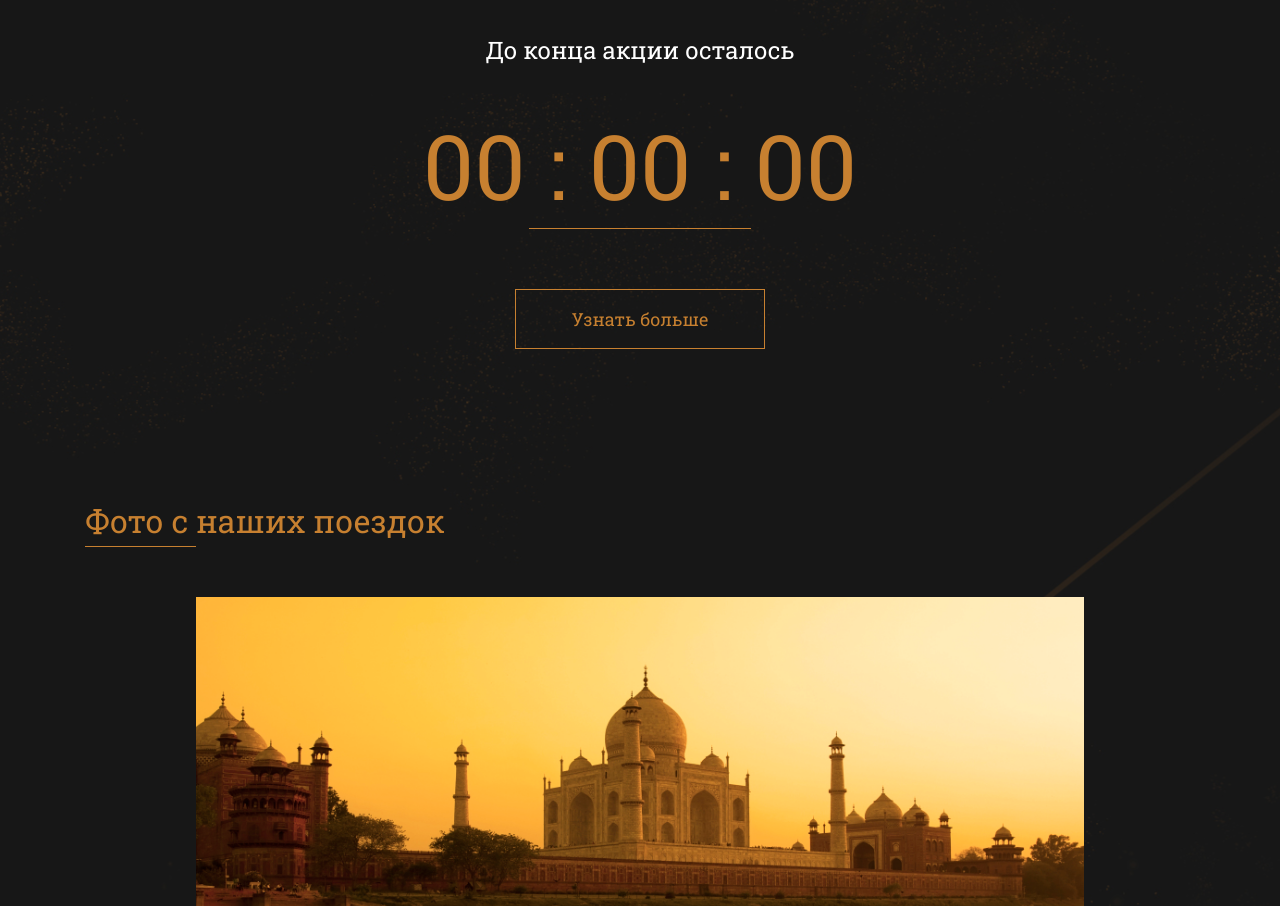
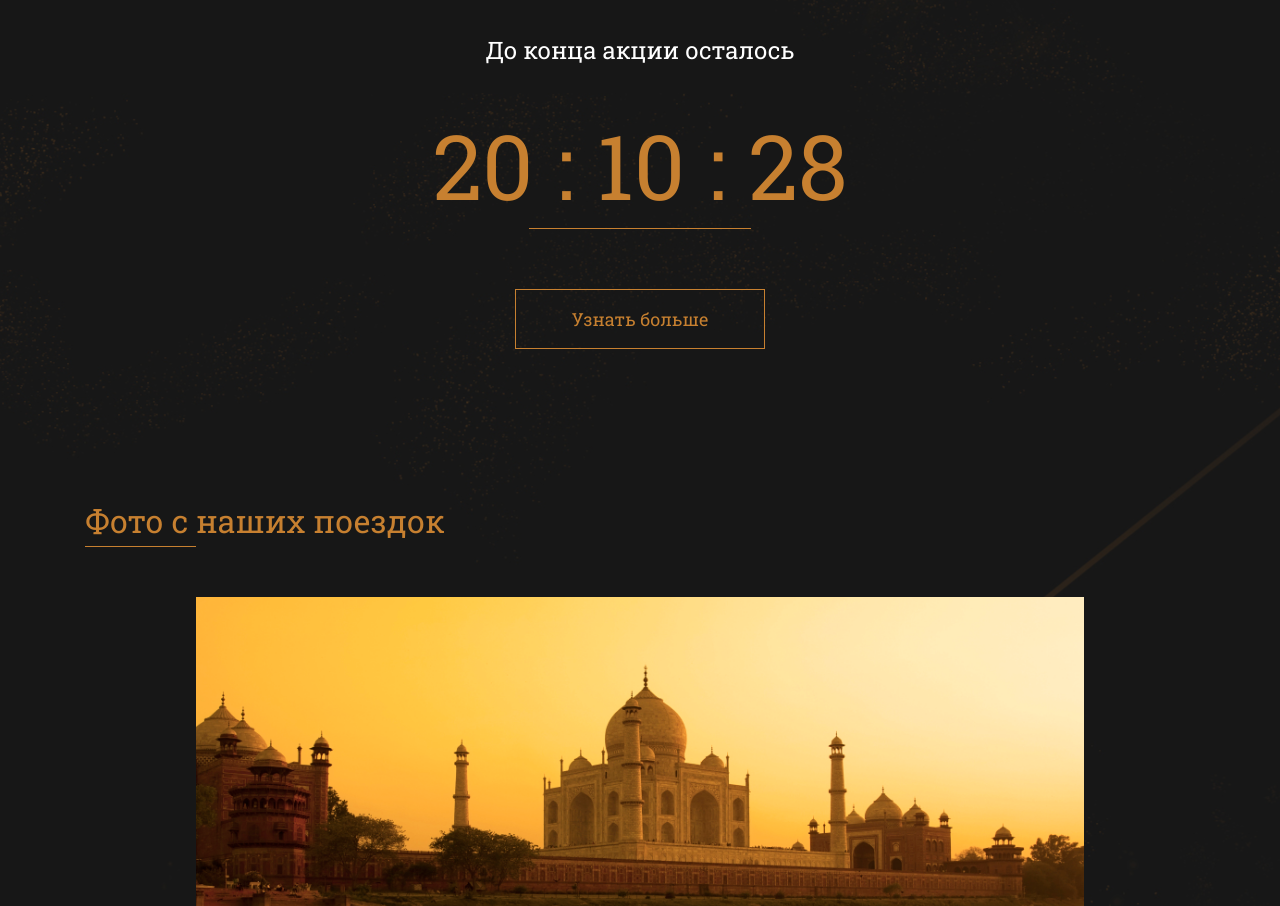
Before and after one commit to SAlexVL/YOGA, a plain HTML site: page lesson10/index.html in a window 1280 px wide. Shown: the part 1434-2340 px from the top of the page. Drawn offline with Linux system fonts and the light colour scheme.

Commit message:
10 урок

```diff
--- a/lesson10/js/script.js
+++ b/lesson10/js/script.js
@@ -22,7 +22,7 @@ window.addEventListener('DOMContentLoaded', function() {
     }
   }
 
-  info.addEventListener('click', function(event) {
+  info.addEventListener('click', (event) => {
     let target = event.target;
     if (target && target.classList.contains('info-header-tab')) {
         for (let i = 0; i < tab.length; i++) {
@@ -36,45 +36,46 @@ window.addEventListener('DOMContentLoaded', function() {
   });
 
   //timer
-  let deadline = '2019-05-05';
+  let deadline = '2019-05-14';
+  // изменена и эта функция на стрелочную
+  let getTimeR = (endtime) => {
+    let t = Date.parse(endtime) - Date.parse(new Date()),
+    zero = 0;
 
-  function getTimeRemaining(endtime) {
-    let t = Date.parse(endtime) - Date.parse(new Date());
-
-    if (t > 0) {
-  //функция для добавления 0 в одиночные цифры
-      function zeroAdd(a) {
+    if (`${t}` > `${zero}`) {
+    //функция для добавления 0 в одиночные цифры
+      // стрелочная
+      let zeroStr = (a) => {
         if (a.toString().length <= 1) {
-          a = '0' + a;
+          a = `${zero}${a}`;
         }
         return a;
-      }
+      };
 
       let seconds = Math.floor((t/1000) % 60);
-      seconds = zeroAdd(seconds);
+      seconds = zeroStr(seconds);
 
       let minutes = Math.floor((t/1000/60) % 60);
-      minutes = zeroAdd(minutes);
+      minutes = zeroStr(minutes);
 
       let hours = Math.floor((t/(1000*60*60)));
-      hours = zeroAdd(hours);
+      hours = zeroStr(hours);
+
         return {
-          'total' : t,
-          'hours' : hours,
-          'minutes' : minutes,
-          'seconds' : seconds
+          'total' : `${t}`,
+          'hours' : `${hours}`,
+          'minutes' : `${minutes}`,
+          'seconds' : `${seconds}`
           };
     } else {
 
         return {
-          'total' : t,
+          'total' : `${t}`,
           'hours' : '00',
           'minutes' : '00',
           'seconds' : '00'
         };
-
       }
-
   }
 
   function setClock(id, endtime) {
@@ -85,7 +86,7 @@ window.addEventListener('DOMContentLoaded', function() {
         timeInterval = setInterval(updateClock, 1000);
 
         function updateClock() {
-          let t = getTimeRemaining(endtime);
+          let t = getTimeR(endtime);
           hours.textContent = t.hours;
           minutes.textContent = t.minutes;
           seconds.textContent = t.seconds;
@@ -96,6 +97,32 @@ window.addEventListener('DOMContentLoaded', function() {
         }
   }
 
-  setClock('timer', deadline);
+  setClock('timer', `${deadline}`);
+
+    //Modal window
+    let more = document.querySelector('.more'),
+    overlay = document.querySelector('.overlay'),
+    close = document.querySelector('.popup-close'),
+    tabs = document.querySelectorAll('.description-btn');
+
+    function windowShow(arg1) {
+      arg1.addEventListener('click', () => {
+        overlay.style.display = 'block';
+        this.classList.add('more-splash');
+        document.body.style.overflow = 'hidden';
+      });
+    }
+    //Узнать больше под таймером
+    windowShow(more);
+    //Узнать подробнее в табах
+    for (let i = 0; i < tabs.length; i++) {
+      windowShow(tabs[i]);
+      }
+    //закрыть мод.окно
+    close.addEventListener('click', () => {
+      overlay.style.display = 'none';
+      more.classList.remove('more-splash');
+      document.body.style.overflow = '';
+  });
 
 });
```
Also changed, not shown: lesson10/js/script3.js (added, +21 -0 lines), lesson10/script3.html (added, +16 -0 lines), lesson9/index.html (+3 -0 lines), lesson9/js/script.js (+10 -0 lines).
